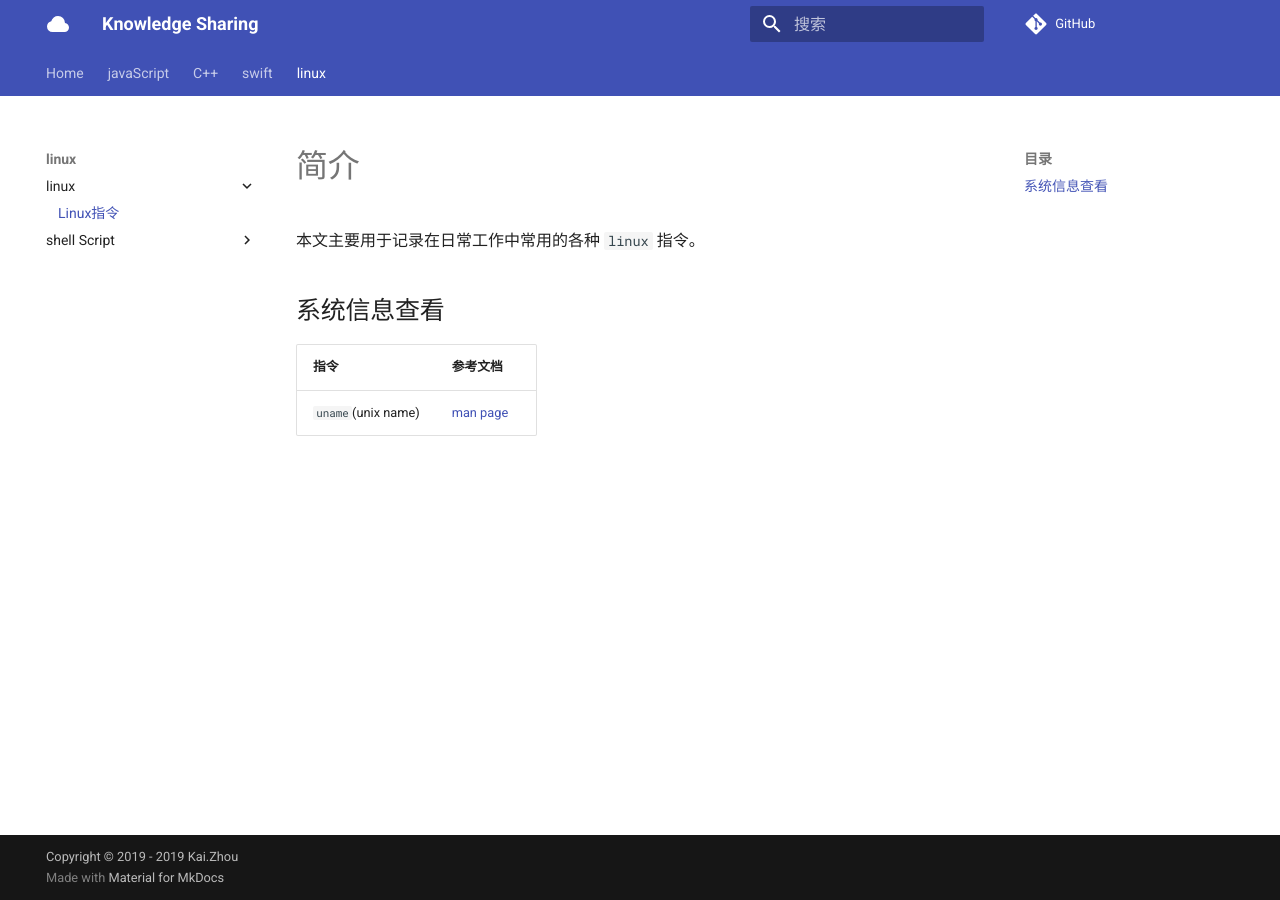
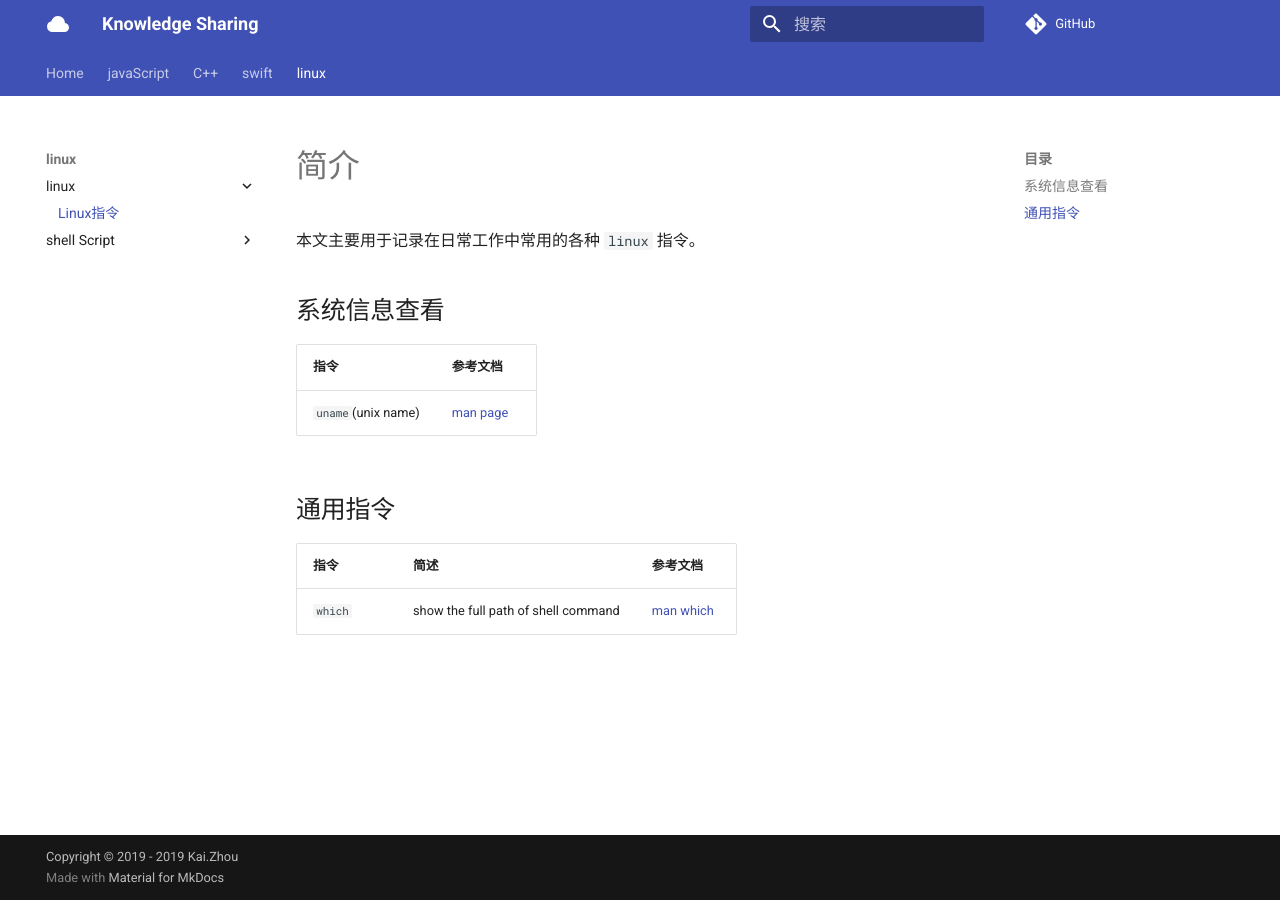
Before and after one commit to zhoukaidev/ks_blog, an MkDocs documentation site: the page built from docs/shell/linux/command.md, in a window 1280 px wide. Built offline with MkDocs 1.6.1 and Material for MkDocs 9.7.7, drawn with Linux system fonts in a browser that asks for light colours; comment, search, counter and statistics services are not loaded.

Commit message:
Add description of `which` command

```diff
--- a/docs/shell/linux/command.md
+++ b/docs/shell/linux/command.md
@@ -7,3 +7,9 @@
 | 指令   | 参考文档   |
 |--------|-----------|
 | `uname`(unix name) | [man page](https://linux.die.net/man/1/uname) |
+
+## 通用指令
+
+| 指令  |  简述   |  参考文档  |
+|-------|---------|-----------|
+| `which` | show the full path of shell command | [man which](https://linux.die.net/man/1/which) |
```
